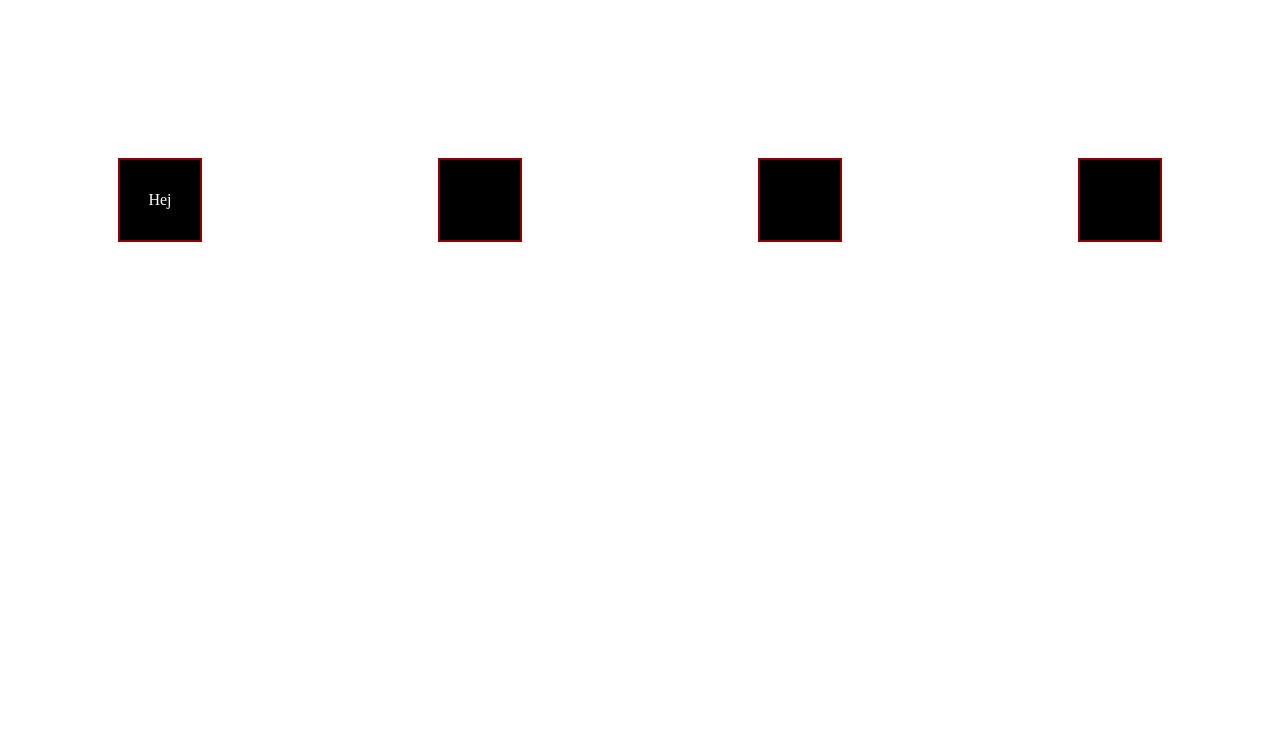
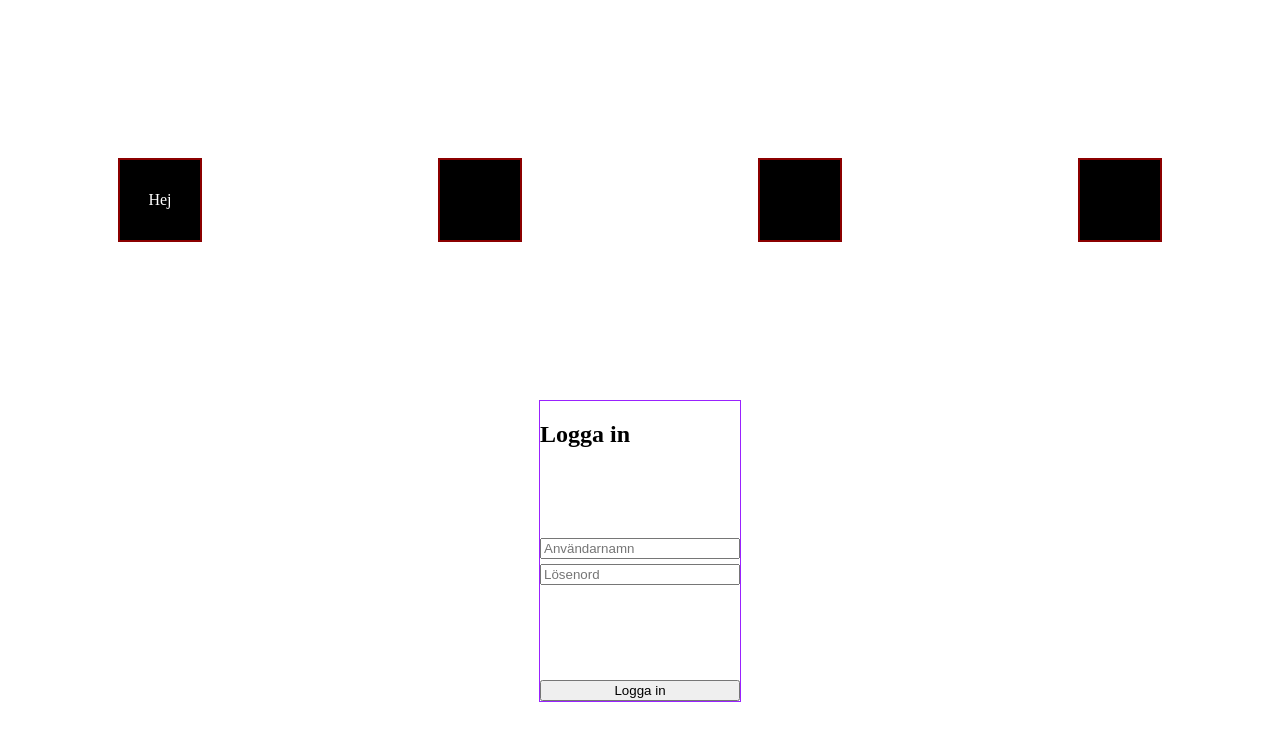
Before and after one commit to FRK23G-Webbutveckling-Frontend/lektion-4-september, a plain HTML site: page flexbox-example/index.html in a window 1280 px wide. Drawn offline with Linux system fonts and the light colour scheme.

Commit message:
Added code

```diff
--- a/flexbox-example/css/styles.css
+++ b/flexbox-example/css/styles.css
@@ -2,6 +2,9 @@ body {
     width: 100vw; /** Ta upp hela bredden av webbläsarfönstret */
     height: 100vh; /** Ta upp hela höjden av webbläsarfönstret */
     margin: 0;
+    display: flex;
+    align-items: center;
+    flex-direction: column;
 }
 
 .flex-container {
@@ -26,3 +29,23 @@ body {
 .text {
     color: white;
 }
+
+.form {
+    width: 200px;
+    height: 300px;
+    border: 1px solid #9922ff;
+    display: flex;
+    flex-direction: column;
+}
+
+.heading {
+    margin-bottom: auto;
+}
+
+input {
+    margin-bottom: 5px;
+}
+
+.button {
+    margin-top: auto;
+}
--- a/flexbox-example/index.html
+++ b/flexbox-example/index.html
@@ -15,5 +15,12 @@
         <article class="flex-item"></article>
         <article class="flex-item"></article>
     </section>
+
+    <section class="form">
+        <h2 class="heading">Logga in</h2>
+        <input type="text" placeholder="Användarnamn" />
+        <input type="password" placeholder="Lösenord" />
+        <button class="button">Logga in</button>
+    </section>
 </body>
 </html>
```
Also changed, not shown: flexbox-bootcamp/menu-hard/img/zocom-logo.svg (added), flexbox-bootcamp/menu-medium/img/zocom-logo.svg (added), flexbox-bootcamp/product-component-landscape/img/adidas_superstar.png (added), flexbox-bootcamp/product-component-landscape/img/close.svg (added), flexbox-bootcamp/product-component-portrait/img/adidas_superstar.png (added), flexbox-bootcamp/product-component-portrait/img/close.svg (added), flexbox-bootcamp/profile-card/img/close.svg (added), flexbox-bootcamp/profile-card/img/margaret.jpg (added), 8 other files.
